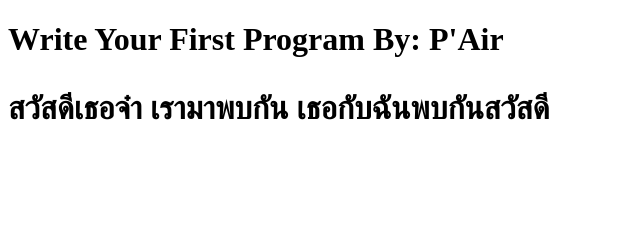
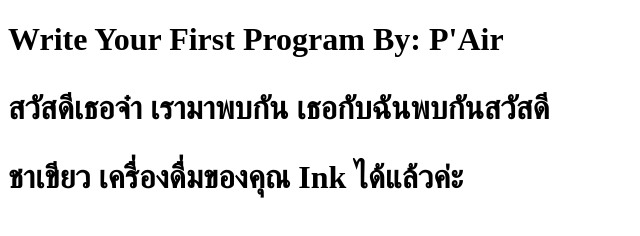
Before and after one commit to Falaloon/Js0001, a website: page index.html in a window 1280 px wide. Shown: the whole page, without its empty margins (0-640 px from the left). Drawn offline with Linux system fonts and the light colour scheme.

Commit message:
add value in to function

```diff
--- a/index.html
+++ b/index.html
@@ -14,9 +14,10 @@
             <p id="display"></p>
 
             <script>
-                function orderReadyMessage() {
-                    document.getElementById("display").innerHTML = "สวัสดี"
+                function orderReadyMessage(menu, customerName) {
+                    document.getElementById("display").innerHTML = menu + " " + "เครื่องดื่มของคุณ" + " " + customerName + " " + "ได้แล้วค่ะ"
                 }
+                orderReadyMessage("ชาเขียว", "Ink")
             </script>
 </body>
 
```
